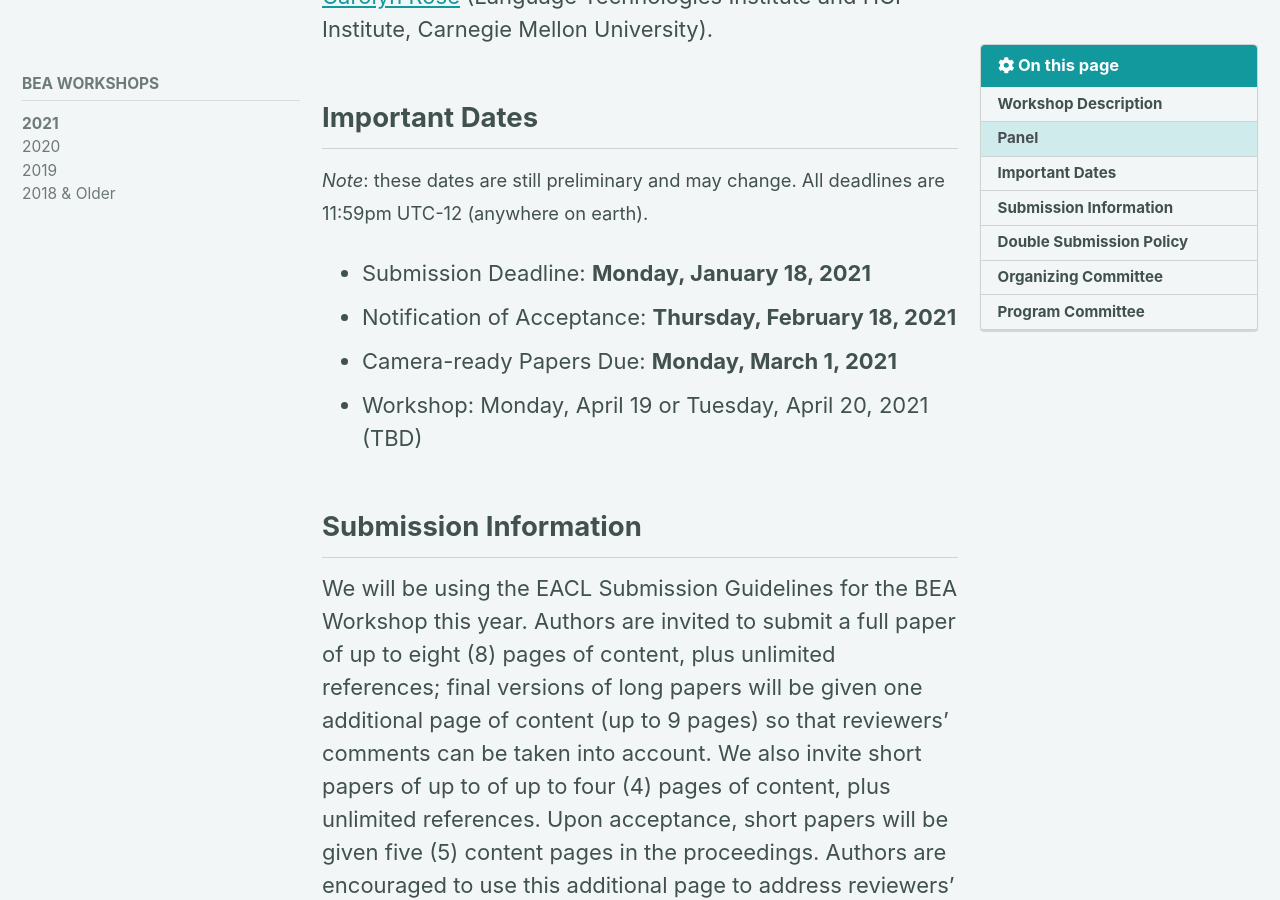
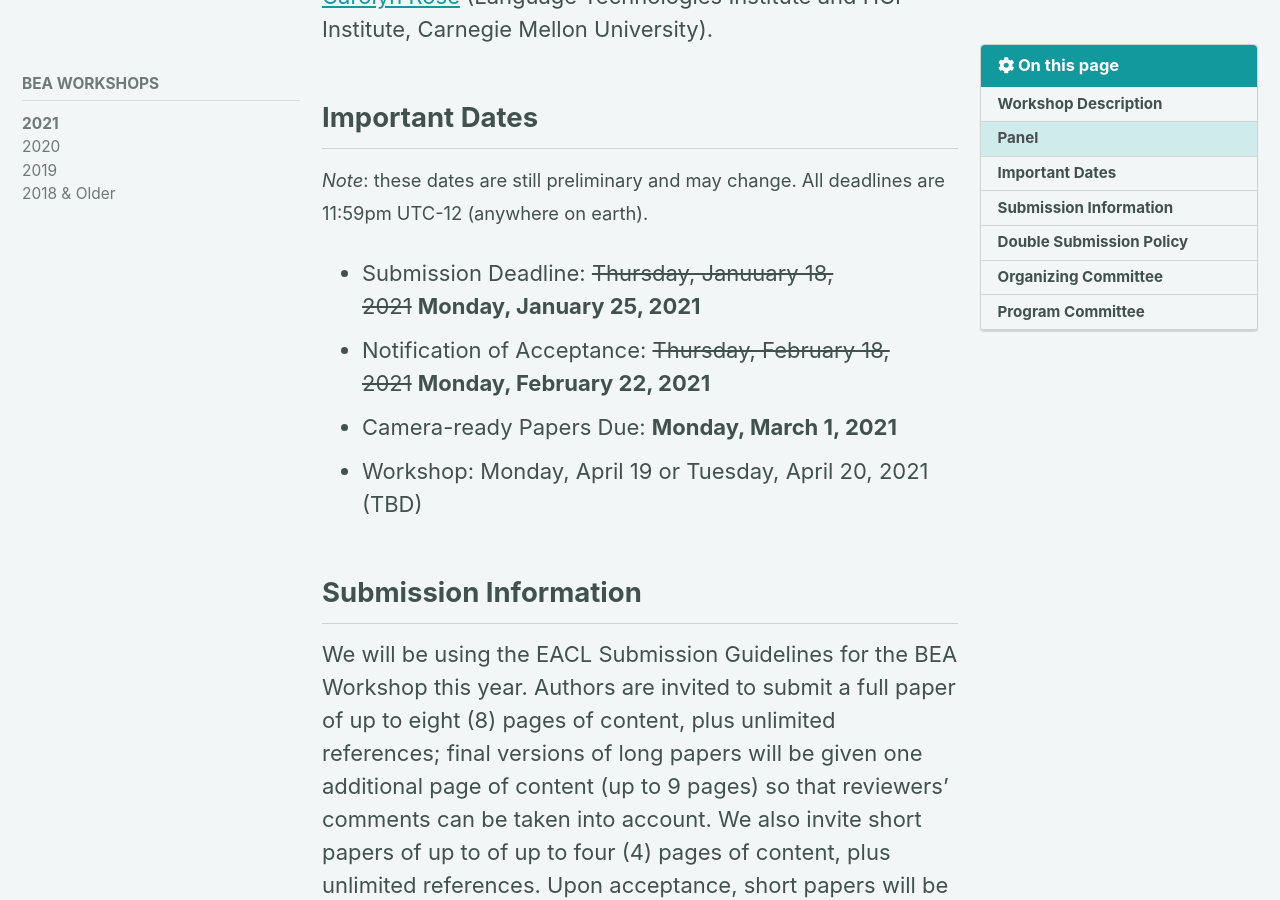
Before and after one commit to sigedu-org/website, a Jekyll site: the page built from _pages/bea/current.md, in a window 1280 px wide and 900 px high, scrolled down 5622 px. Built offline with Jekyll 4.4.1, drawn with Linux system fonts in a browser that asks for light colours; cached includes are drawn as plain includes; nearby versions of some CDN libraries.

Commit message:
Update dates.

```diff
--- a/_pages/bea/current.md
+++ b/_pages/bea/current.md
@@ -103,8 +103,8 @@ In 2021, we will be hosting a virtual 1-hour panel on *New Challenges for Educat
 
 <span style="font-size: smaller;"><em>Note</em>: these dates are still preliminary and may change. All deadlines are 11:59pm UTC-12 (anywhere on earth).</span>
 
-- Submission Deadline: **Monday, January 18, 2021**
-- Notification of Acceptance: **Thursday, February 18, 2021**
+- Submission Deadline: <span style="text-decoration: line-through;">Thursday, Januuary 18, 2021</span>&nbsp;**Monday, January 25, 2021**
+- Notification of Acceptance: <span style="text-decoration: line-through;">Thursday, February 18, 2021</span>&nbsp;**Monday, February 22, 2021**
 - Camera-ready Papers Due: **Monday, March 1, 2021**
 - Workshop: Monday, April 19 or Tuesday, April 20, 2021 (TBD)
 
```
